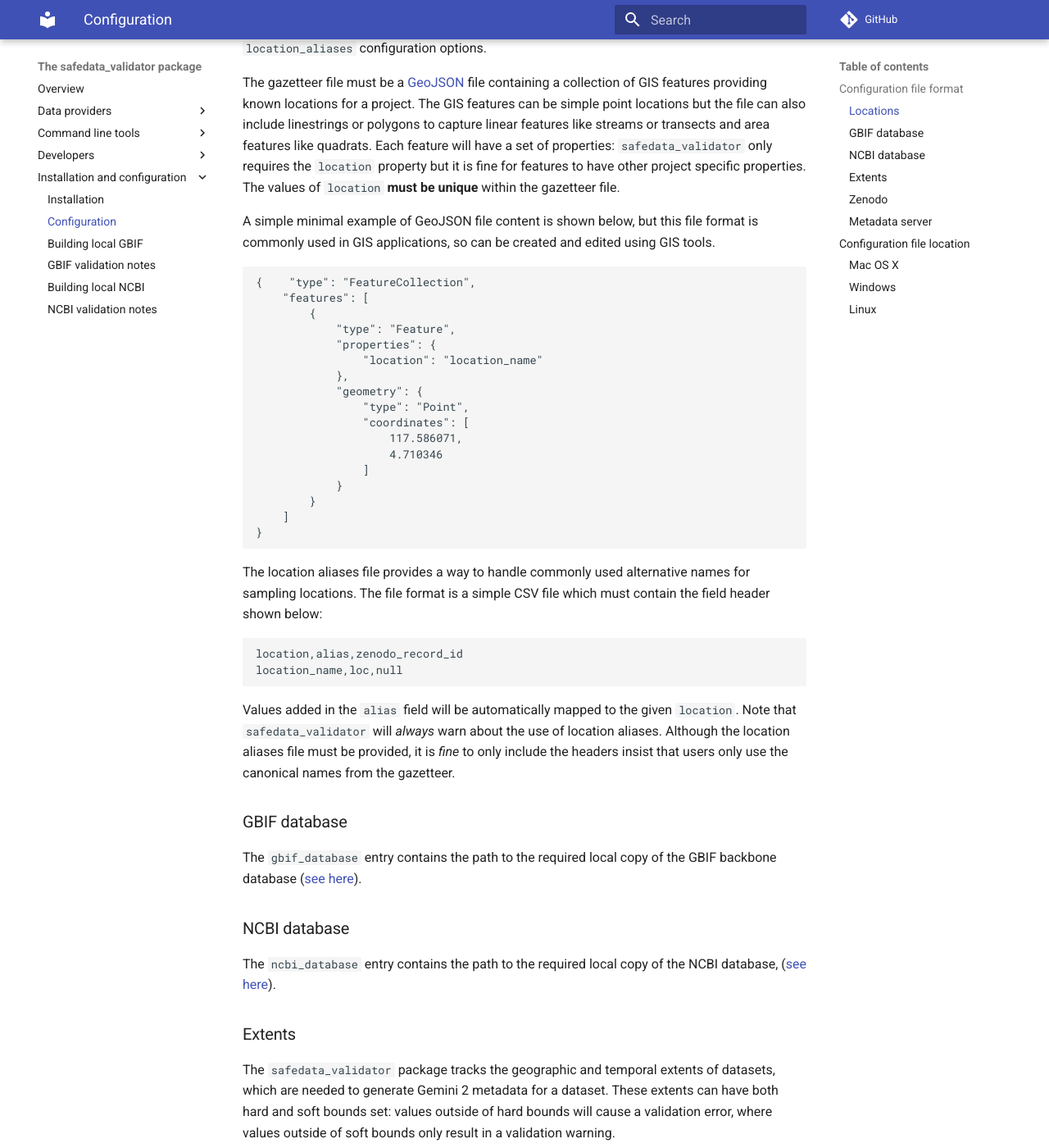
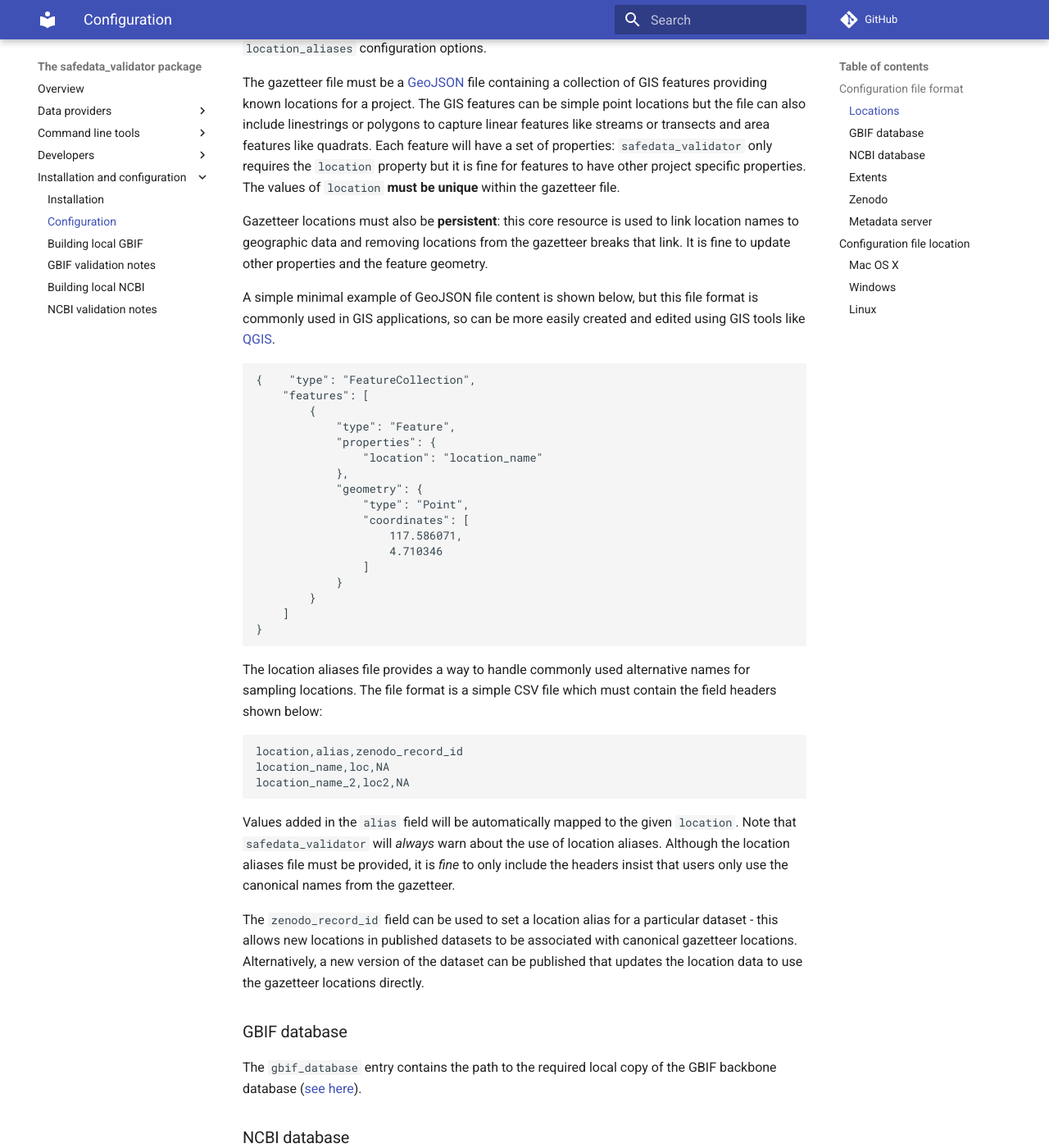
Before and after one commit to ImperialCollegeLondon/safedata_validator, an MkDocs documentation site: the page built from docs/install/configuration.md, in a window 1280 px wide and 1400 px high, scrolled down 924 px. Shown: the whole window at 82% size. Built offline with MkDocs 1.6.1 and Material for MkDocs 9.7.7, drawn with Linux system fonts in a browser that asks for light colours; comment, search, counter and statistics services are not loaded.

Commit message:
Doc updates, location aliases file structure

````diff
--- a/docs/install/configuration.md
+++ b/docs/install/configuration.md
@@ -50,8 +50,13 @@ feature will have a set of properties: `safedata_validator` only requires the `l
 property but it is fine for features to have other project specific properties. The
 values of `location` **must be unique** within the gazetteer file.
 
+Gazetteer locations must also be **persistent**: this core resource is used to link
+location names to geographic data and removing locations from the gazetteer breaks that
+link. It is fine to update other properties and the feature geometry.
+
 A simple minimal example of GeoJSON file content is shown below, but this file format is
-commonly used in GIS applications, so can be created and edited using GIS tools.
+commonly used in GIS applications, so can be more easily created and edited using GIS
+tools like [QGIS](https://qgis.org).
 
 ```json
 {    "type": "FeatureCollection",
@@ -75,17 +80,23 @@ commonly used in GIS applications, so can be created and edited using GIS tools.
 
 The location aliases file provides a way to handle commonly used alternative names for
 sampling locations. The file format is a simple CSV file which must contain the field
-header shown below:
+headers shown below:
 
 ```csv
 location,alias,zenodo_record_id
-location_name,loc,null
+location_name,loc,NA
+location_name_2,loc2,NA
 ```
 
 Values added in the `alias` field will be automatically mapped to the given `location`.
 Note that `safedata_validator` will _always_ warn about the use of location aliases.
 Although the location aliases file must be provided, it is _fine_ to only include the
 headers insist that users only use the canonical names from the gazetteer.
+
+The `zenodo_record_id` field can be used to set a location alias for a particular
+dataset - this allows new locations in published datasets to be associated with
+canonical gazetteer locations. Alternatively, a new version of the dataset can be
+published that updates the location data to use the gazetteer locations directly.
 
 ### GBIF database
 
````
Also changed, not shown: 3 other files.
